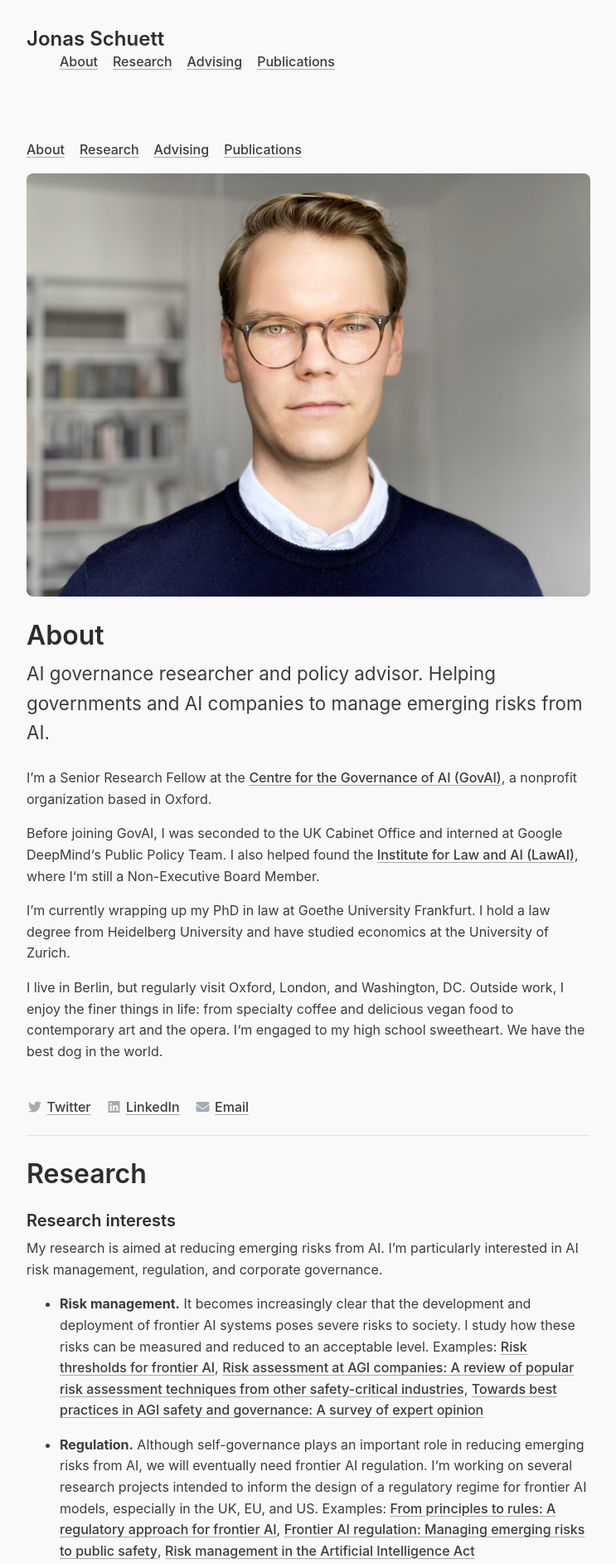
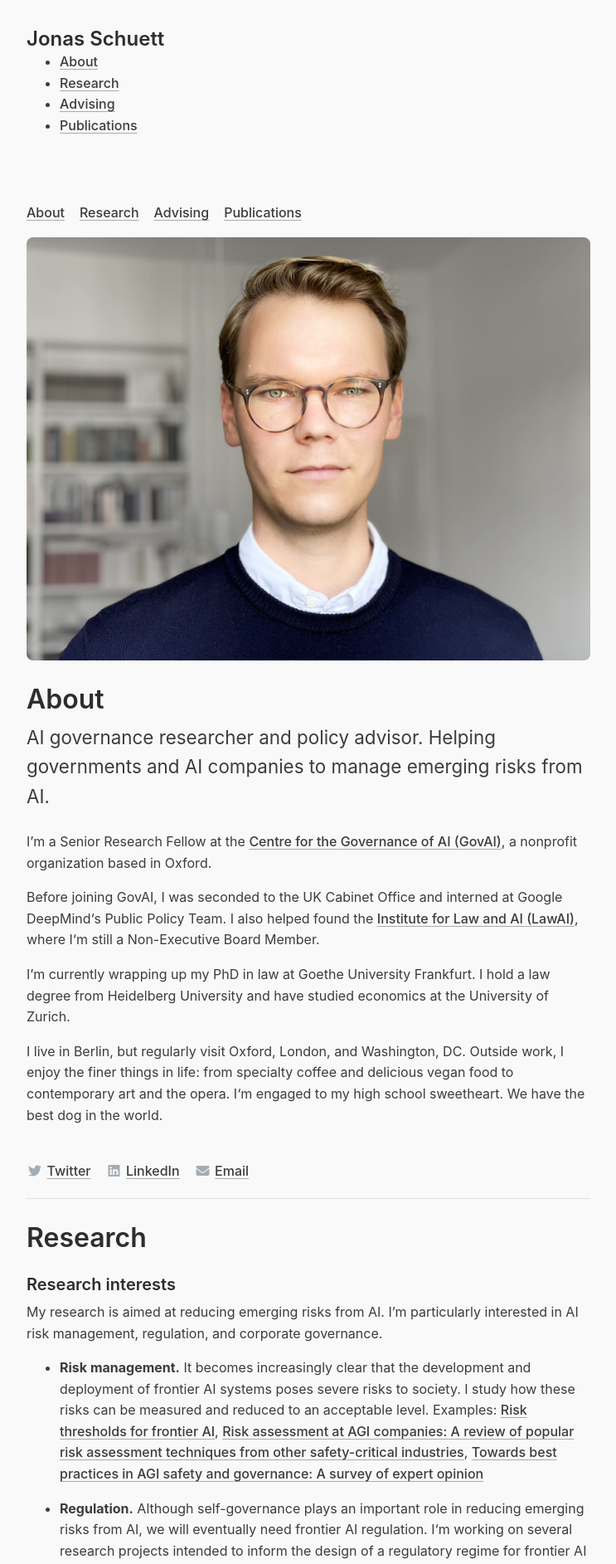
Before and after one commit to jonasschuett/jonasschuett.github.io, a Jekyll site: the page built from index.html, in a window 1280 px wide. Shown: the top 1885 px of the page at 83% size, without its empty margins (268-1011 px from the left). Built offline with Jekyll 4.4.1, drawn with Linux system fonts in a browser that asks for light colours; nearby versions of some CDN libraries; the list of posts is cut into pages by our own code.

Commit message:
Update default.html

```diff
--- a/_layouts/default.html
+++ b/_layouts/default.html
@@ -13,10 +13,10 @@
           <script src="https://kit.fontawesome.com/82caf88c74.js" crossorigin="anonymous"></script>
         </h2>
         <ul class="nav justify-content-end">
-          <a class="nav-link" href="#about">About</a> &nbsp;&nbsp;
-          <a class="nav-link" href="#research">Research</a> &nbsp;&nbsp;
-          <a class="nav-link" href="#advising">Advising</a> &nbsp;&nbsp;
-          <a class="nav-link" href="#publications">Publications</a>
+            <li class="nav-item"><a class="nav-link active" href="#about">About</a></li>
+            <li class="nav-item"><a class="nav-link" href="#research">Research</a></li>
+            <li class="nav-item"><a class="nav-link" href="#advising">Advising</a></li>
+            <li class="nav-item"><a class="nav-link" href="#publications">Publications</a></li>
         </ul>
       </header>
 
```
